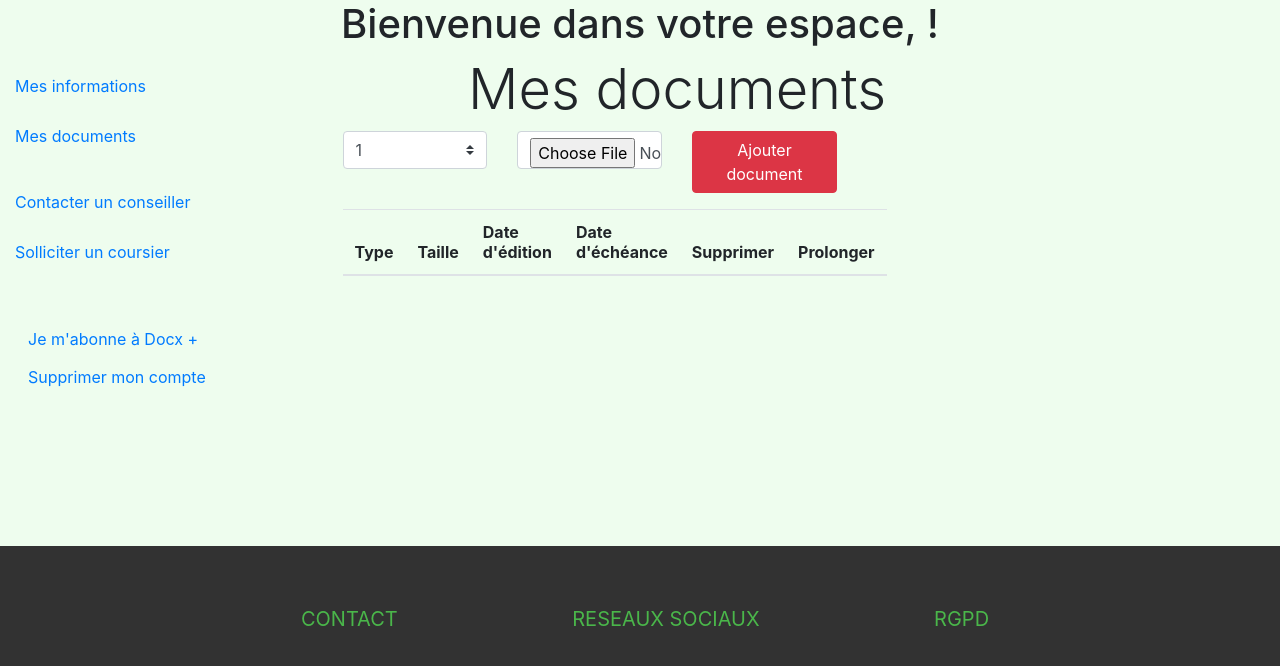
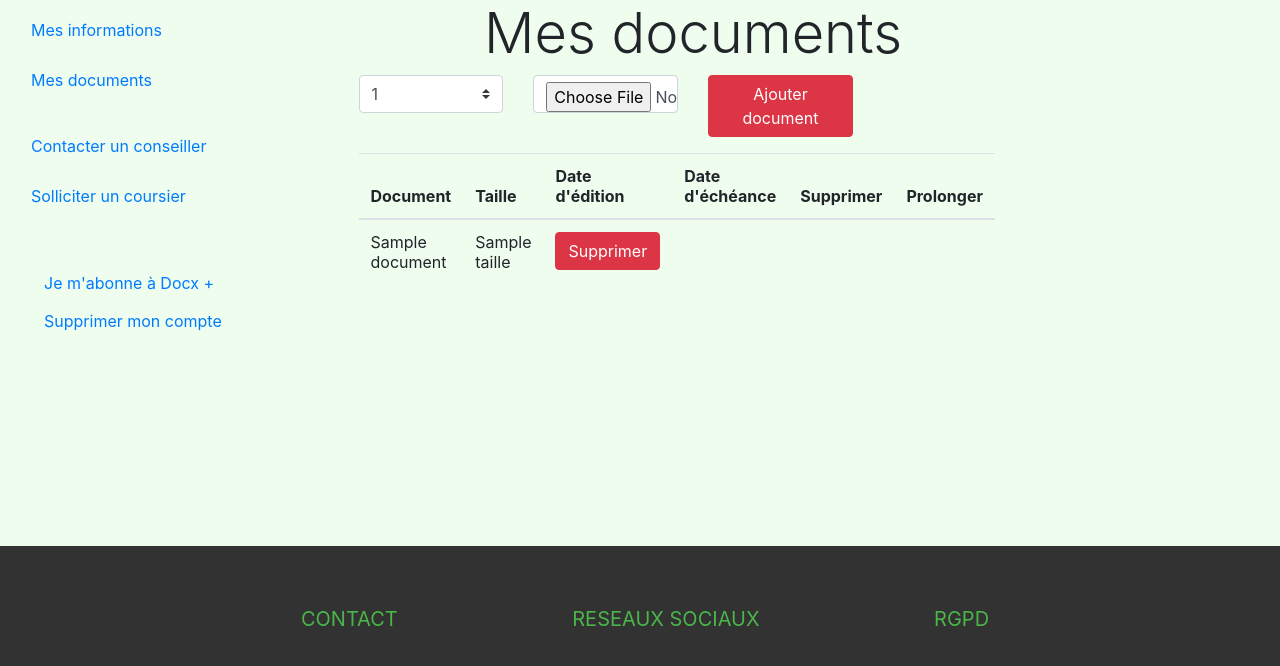
Before and after one commit to Joanna-Renel/projet_collectif, a PHP site: template templates/utilisateur/membre_document.html.twig in a window 1280 px wide. Shown: the part 134-800 px from the top of the page. Run offline with PHP 8.4, Linux system fonts and the light colour scheme; the template is opened without the code that fills it: most values are stand-ins (such as "Sample title", 1, 10 or a date in 2020); lists and menus that the app fills with data are empty; some libraries are stand-ins or nearby versions.

Commit message:
Tests membre et docs

```diff
--- a/public/css/design.css
+++ b/public/css/design.css
@@ -1,7 +1,7 @@
 
 #carousel{
-    float:center;
-    margin-top:-91px;
+    /* float:center;
+    margin-top:-91px; */
     margin-left:200px;
 }
 
--- a/src/Entity/Docs.php
+++ b/src/Entity/Docs.php
@@ -60,7 +60,7 @@ class Docs
 
     public function setDocument(string $document): self
     {
-        $this->type = $document;
+        $this->document = $document;
 
         return $this;
     }
--- a/src/Entity/Utilisateur.php
+++ b/src/Entity/Utilisateur.php
@@ -6,6 +6,7 @@ use App\Repository\UtilisateurRepository;
 use Doctrine\Common\Collections\ArrayCollection;
 use Doctrine\Common\Collections\Collection;
 use Doctrine\ORM\Mapping as ORM;
+use Symfony\Component\Validator\Constraints as Assert;
 
 /**
  * @ORM\Entity(repositoryClass=UtilisateurRepository::class)
--- a/templates/utilisateur/index.html.twig
+++ b/templates/utilisateur/index.html.twig
@@ -2,11 +2,11 @@
 
 {% block body %}
 
-<h1 class="text-center"> Bienvenue dans votre espace,  !</h1>
+{#<h1 class="text-center"> Bienvenue dans votre espace, {{ utilisateur.prenom}} !</h1>#}
 
 <div class="row col-md-12">
 
-    <div class="col-md-3">
+    <div class="col-md-3 ml-3">
 
         <ul class="navbar-nav ">
 
@@ -15,7 +15,7 @@
             </li>
 
             <li class="nav-item">
-              <a class="nav-link" href="path('membre/docs') }}">Mes documents</a>
+              <a class="nav-link" href="">Mes documents</a>
             </li>
 
             <div class="whitespace mt-3"></div>
@@ -32,9 +32,9 @@
 
         <div class="whitespace mt-5"></div>
 
-        <button class="btn"><a href="path('service') }}">Je m'abonne à Docx + </a> </button>
+        <button class="btn align-left"><a href="path('service') }}">Je m'abonne à Docx + </a> </button>
 
-        <button class="btn"><a href="path('logout') }}">Supprimer mon compte</a></button>
+        <button class="btn align-left"><a href="path('logout') }}">Supprimer mon compte</a></button>
 
     </div>
 
--- a/templates/utilisateur/membre_document.html.twig
+++ b/templates/utilisateur/membre_document.html.twig
@@ -34,7 +34,7 @@
         <table class="table table-border">
 
             <thead>
-                <th>Type</th>
+                <th>Document</th>
                 <th>Taille</th>
                 <th>Date d'édition</th>
                 <th>Date d'échéance</th>
@@ -42,18 +42,15 @@
                 <th>Prolonger</th>
             </thead>
 
-           {# {% for document in documents %}
-
+            {% for document in documents %}
             <tbody>
                 <tr>
-                    <td>{{ document.type}}</td>
-                    <td>{{ document.taille}}</td>
-                    <td>{{ document.date_echeance}}</td>
-                    <td>{{ document.type}}</td>
+                    <td>{{ document.document }}</td>
+                    <td>{{ document.taille }}</td>
                     <td><a class="btn btn-danger" href=""><i class="far fa-trash-alt"></i>Supprimer</a></td>
                 </tr>
             </tbody>
-            {% endfor %} #}
+            {% endfor %}
 
 
         </table>
```
Also changed, not shown: migrations/Version20200710093728.php (added, +43 -0 lines), src/Controller/DocsController.php (+5 -2 lines), src/Controller/UtilisateurController.php (+9 -9 lines), templates/about/about.html.twig (+8 -4 lines), templates/utilisateur/membre.html.twig (+9 -14 lines).
